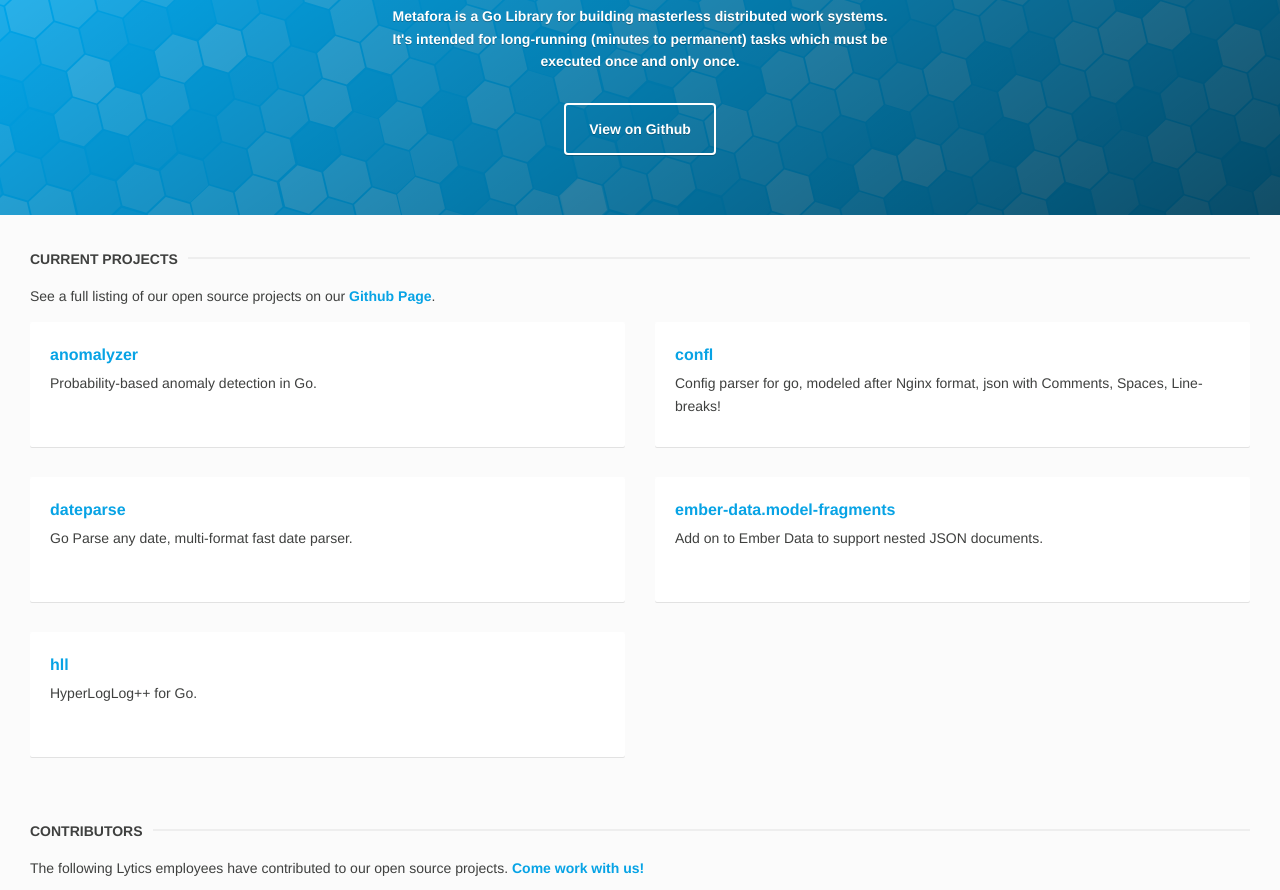
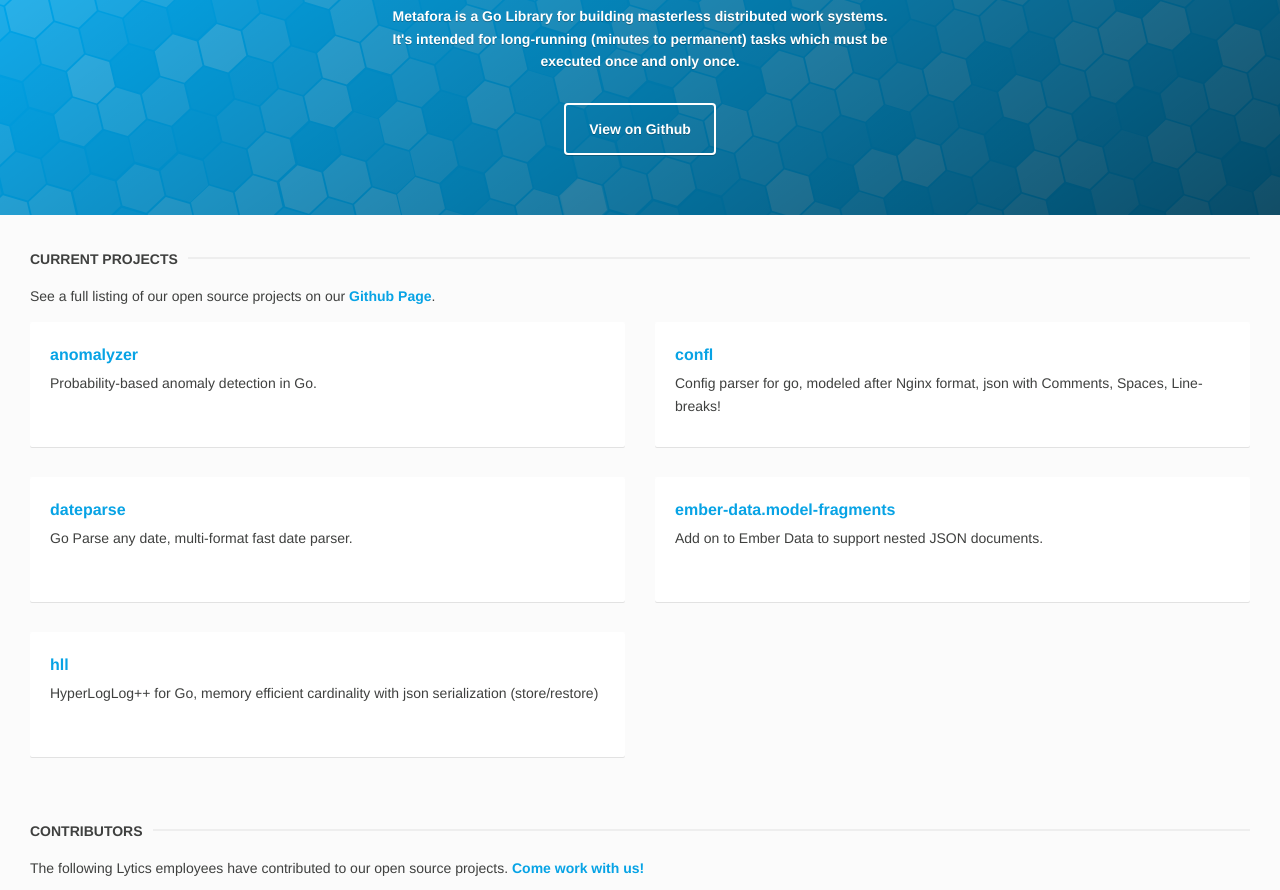
Before and after one commit to lytics/lytics.github.io, a plain HTML site: page index.html in a window 1280 px wide. Shown: the part 182-1072 px from the top of the page. Drawn offline with Linux system fonts and the light colour scheme.

Commit message:
doc update

```diff
--- a/index.html
+++ b/index.html
@@ -54,7 +54,7 @@
             <div class="col-1-2">
               <div class="project">
                 <h4><a href="https://github.com/lytics/hll">hll</a></h4>
-                <p>HyperLogLog++ for Go.</p>
+                <p>HyperLogLog++ for Go, memory efficient cardinality with json serialization (store/restore)</p>
               </div>
             </div>
           </div>
```
